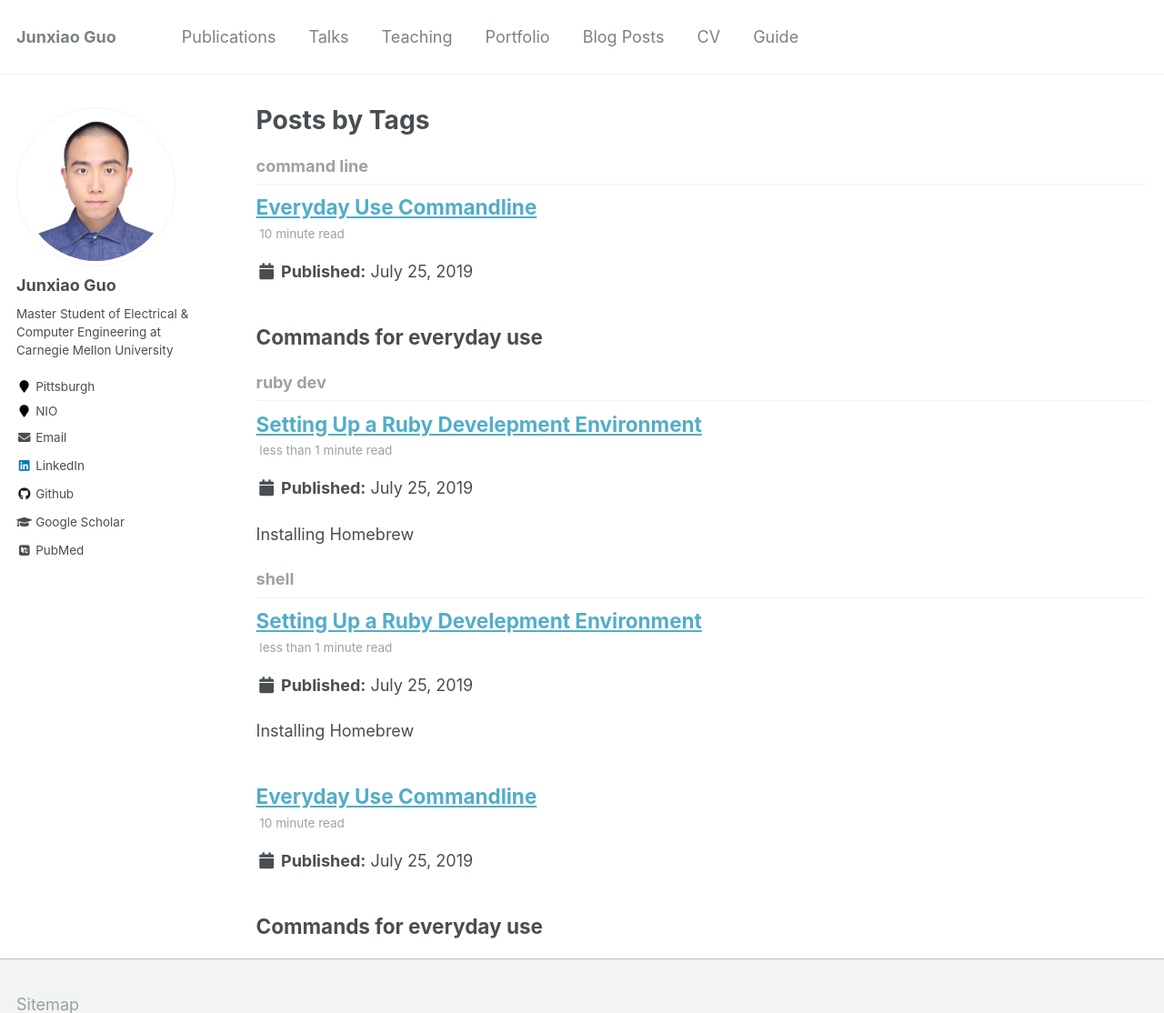
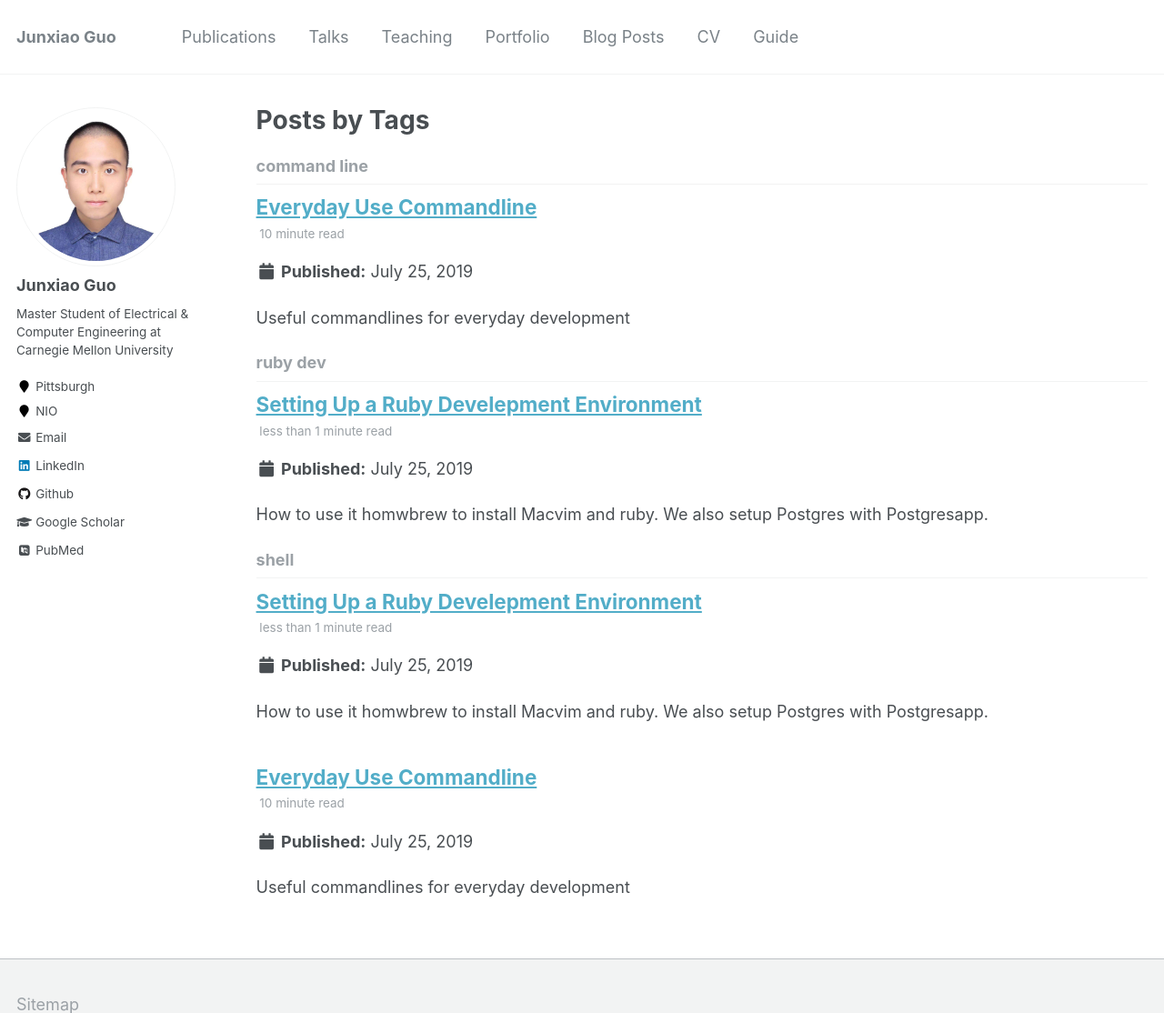
Before and after one commit to ghostian/ghostian.github.io, a Jekyll site: the page built from _pages/tag-archive.html, in a window 1280 px wide and 1254 px high, cut to the strip 0-1114 px from the top of the window. Shown: the whole strip at 91% size. Built offline with Jekyll 4.4.1, drawn with Linux system fonts in a browser that asks for light colours; some web fonts are replaced.

Commit message:
July-25: ruby dev & commandline edit

```diff
--- a/_posts/2019-07-25-blog-post-1.md
+++ b/_posts/2019-07-25-blog-post-1.md
@@ -7,7 +7,7 @@ tags:
   - shell
 ---
 
-## Commands for everyday use
+Useful commandlines for everyday development
 
 ----
 
--- a/_posts/2019-07-25-blog-post2.md
+++ b/_posts/2019-07-25-blog-post2.md
@@ -6,6 +6,7 @@ tags:
   - ruby dev
   - shell
 ---
+How to use it homwbrew to install Macvim and ruby. We also setup Postgres with Postgresapp.
 
 Installing Homebrew
 
```
